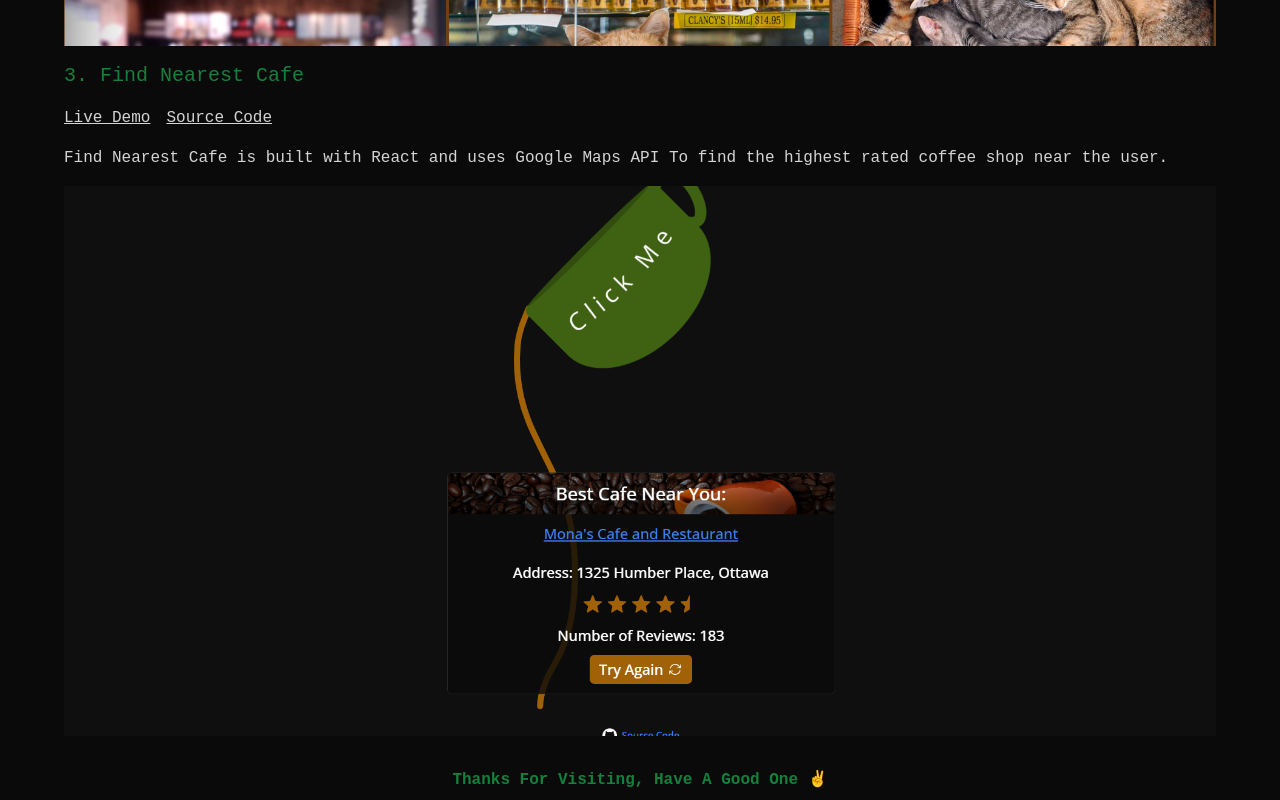
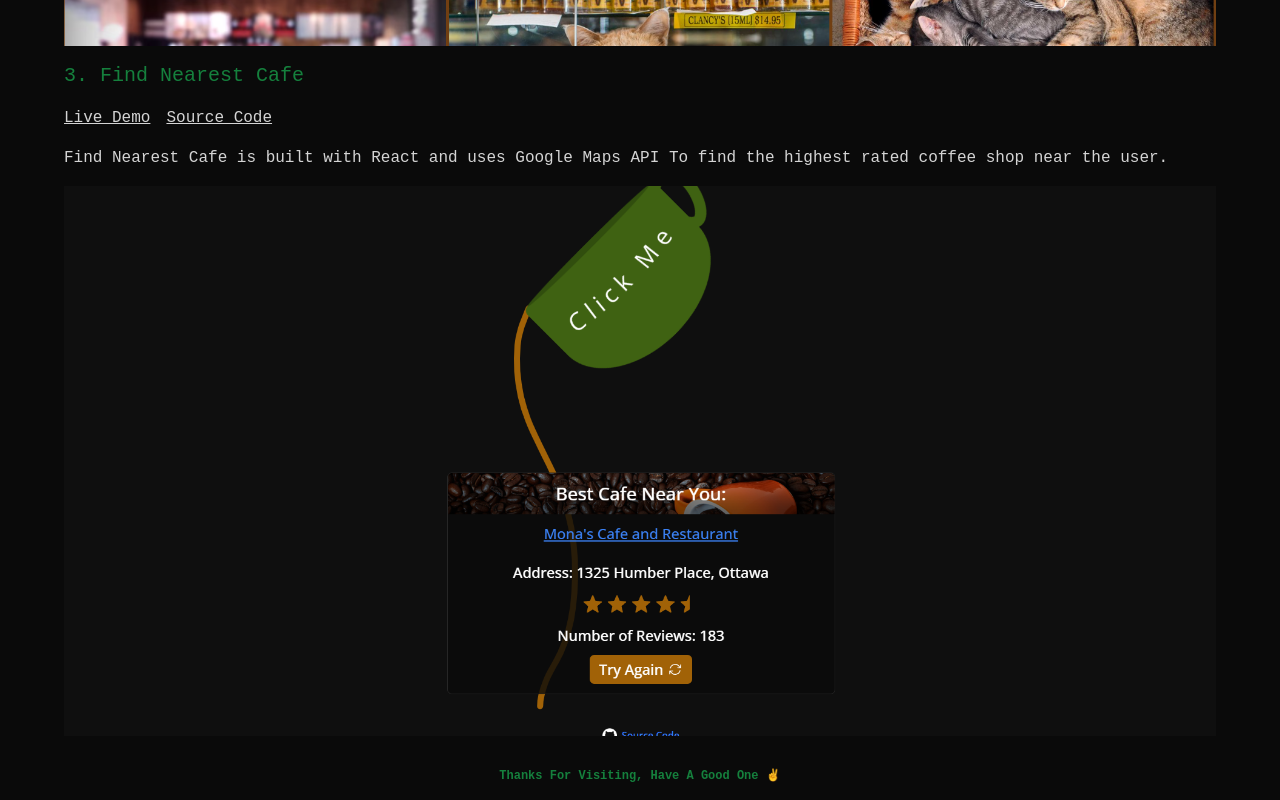
Before and after one commit to joayo13/portfolio, a React (Create React App) app: page / in a window 1280 px wide. Shown: the part 1872-2672 px from the top of the page. Built offline with nearby package versions, Linux system fonts and the light colour scheme.

Commit message:
made footer text even smaller

```diff
--- a/src/Home.js
+++ b/src/Home.js
@@ -87,7 +87,7 @@ function Home() {
             </section>
         </main>
         <footer className='h-16 w-full bg-neutral-950 px-4 py-8'>
-          <h2 className='text-green-700 mono font-bold text-center'>Thanks For Visiting, Have A Good One ✌️</h2>
+          <h2 className='text-green-700 mono text-xs font-bold text-center'>Thanks For Visiting, Have A Good One ✌️</h2>
         </footer>
     </div>
   )
```
